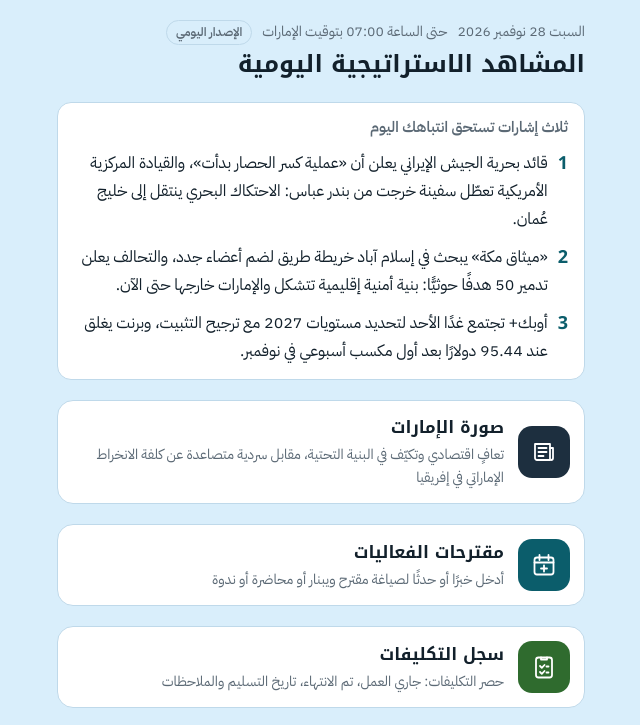
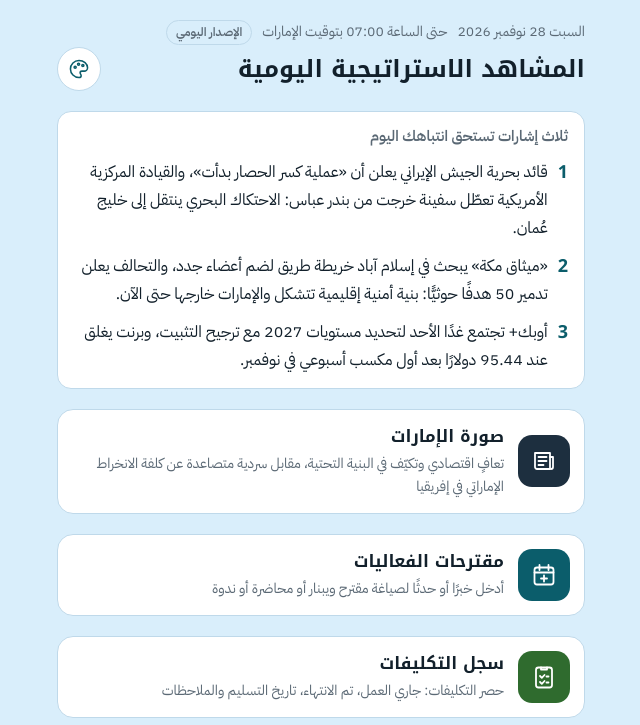
Before and after one commit to amkalhaddadi/scene, a plain HTML site: page index.html in a window 1280 px wide. Shown: the top 725 px of the page, without its empty margins (319-959 px from the left). Drawn offline with Linux system fonts and the light colour scheme.

Commit message:
Add background colour chooser button
Co-Authored-By: Claude Fable 5.2 <noreply@anthropic.com>
Claude-Session: https://claude.ai/code/session_01NmTqoAX5BvaXnpTXNtsdGa

```diff
--- a/index.html
+++ b/index.html
@@ -66,6 +66,17 @@ h1,h2,h3{font-family:var(--display);margin:0;text-wrap:balance;line-height:1.45}
 .icon svg{width:28px;height:28px}
 .tile h3{font-size:17px}
 .tile p{margin:0;font-size:14px;line-height:1.65;color:var(--muted)}
+.toprow{display:flex;align-items:center;justify-content:space-between;gap:10px}
+.palette{flex:none;width:44px;height:44px;border-radius:50%;background:var(--surface);border:1px solid var(--line);display:grid;place-items:center;cursor:pointer;padding:0;color:var(--accent)}
+.palette svg{width:24px;height:24px}
+.themes{background:var(--surface);border:1px solid var(--line);border-radius:14px;padding:12px 14px;display:flex;flex-direction:column;gap:10px}
+.themes[hidden]{display:none}
+.themes b{font-size:14px;color:var(--muted);font-weight:600}
+.swatches{display:grid;grid-template-columns:repeat(3,1fr);gap:12px 10px}
+.swatch{display:flex;flex-direction:column;align-items:center;gap:4px;background:none;border:0;padding:0;cursor:pointer;font-size:12px;color:var(--muted);min-width:48px}
+.swatch i{width:44px;height:44px;border-radius:50%;border:2px solid var(--line);display:block}
+.swatch[aria-pressed="true"] i{border-color:var(--accent);box-shadow:0 0 0 2px var(--surface) inset}
+.swatch[aria-pressed="true"]{color:var(--ink);font-weight:600}
 .foot{color:var(--muted);font-size:13px;line-height:1.7;border-top:1px solid var(--line);padding-top:14px}
 
 /* Scene */
@@ -126,12 +137,53 @@ h1,h2,h3{font-family:var(--display);margin:0;text-wrap:balance;line-height:1.45}
   var TAG={risk:"مخاطرة",opp:"فرصة",watch:"مراقبة"};
   var app=document.getElementById("app"), data=null;
 
+  /* Background colour chooser: light backgrounds only, so text and cards keep their contrast. */
+  var THEMES=[
+    {id:"sky",name:"سماوي",bg:"#D9EEFB",line:"#BFD9EA"},
+    {id:"white",name:"أبيض",bg:"#FFFFFF",line:"#D5DEE5"},
+    {id:"sand",name:"رملي",bg:"#F5EBDD",line:"#E2D2BC"},
+    {id:"mint",name:"أخضر فاتح",bg:"#DFF3E8",line:"#BFDDCB"},
+    {id:"rose",name:"وردي فاتح",bg:"#F9E6E8",line:"#E8C9CD"},
+    {id:"gray",name:"رمادي فاتح",bg:"#E9EDF0",line:"#CCD5DB"}
+  ];
+  var theme="sky", themesOpen=false;
+  try{theme=localStorage.getItem("scene-bg")||"sky"}catch(e){}
+  function applyTheme(id){
+    var t=THEMES[0];
+    THEMES.forEach(function(x){if(x.id===id)t=x});
+    theme=t.id;
+    var r=document.documentElement;
+    r.style.setProperty("--bg",t.bg); r.style.setProperty("--line",t.line);
+    r.style.background=t.bg; document.body.style.background=t.bg;
+    var m=document.querySelector('meta[name="theme-color"]'); if(m)m.setAttribute("content",t.bg);
+    try{localStorage.setItem("scene-bg",t.id)}catch(e){}
+  }
+  applyTheme(theme);
+  var PALETTE='<svg viewBox="0 0 28 28" '+S+'><path d="M14 4a10 10 0 1 0 0 20c1.700 0 2.500-1 2.500-2.200 0-1.500-1.200-2-1.200-3.300 0-1.200 1-2 2.200-2H20a4 4 0 0 0 4-4c0-4.700-4.500-8.500-10-8.500z"/><circle cx="9.500" cy="12" r="1.200"/><circle cx="13.500" cy="8.500" r="1.200"/><circle cx="18.500" cy="10" r="1.200"/></svg>';
+  function paletteBtn(){return '<button type="button" class="palette" data-palette aria-label="تغيير لون الخلفية" aria-expanded="'+themesOpen+'" aria-controls="themes">'+PALETTE+'</button>'}
+  function themePanel(){
+    var h='<section class="themes" id="themes"'+(themesOpen?'':' hidden')+'><b>لون الخلفية</b><div class="swatches">';
+    THEMES.forEach(function(t){h+='<button type="button" class="swatch" data-bg="'+t.id+'" aria-pressed="'+(t.id===theme)+'"><i style="background:'+t.bg+'"></i>'+t.name+'</button>'});
+    return h+'</div></section>';
+  }
+  app.addEventListener("click",function(e){
+    var el=e.target.closest?e.target.closest("[data-palette],[data-bg]"):null; if(!el)return;
+    var panel=document.getElementById("themes");
+    if(el.hasAttribute("data-palette")){
+      themesOpen=!themesOpen; el.setAttribute("aria-expanded",themesOpen);
+      if(panel)panel.hidden=!themesOpen;
+    }else{
+      applyTheme(el.getAttribute("data-bg"));
+      [].forEach.call(panel.querySelectorAll("[data-bg]"),function(b){b.setAttribute("aria-pressed",b.getAttribute("data-bg")===theme)});
+    }
+  });
+
   function esc(s){return String(s).replace(/[&<>"]/g,function(c){return {"&":"&amp;","<":"&lt;",">":"&gt;",'"':"&quot;"}[c]})}
   function icon(id){return '<span class="icon" style="background:var('+COLORS[id]+')" aria-hidden="true">'+ICONS[id]+'</span>'}
   function byId(id){for(var i=0;i<data.scenes.length;i++)if(data.scenes[i].id===id)return i;return -1}
 
   function home(){
-    var h='<header class="top"><div class="meta"><span>'+esc(data.dateLabel)+'</span><span>'+esc(data.asOf)+'</span><span class="badge">'+esc(data.edition)+'</span></div><h1>المشاهد الاستراتيجية اليومية</h1></header>';
+    var h='<header class="top"><div class="meta"><span>'+esc(data.dateLabel)+'</span><span>'+esc(data.asOf)+'</span><span class="badge">'+esc(data.edition)+'</span></div><div class="toprow"><h1>المشاهد الاستراتيجية اليومية</h1>'+paletteBtn()+'</div></header>'+themePanel();
     h+='<section class="signals"><h2>ثلاث إشارات تستحق انتباهك اليوم</h2><ol>';
     data.signals.forEach(function(s){h+='<li><a href="#'+s.scene+'">'+esc(s.text)+'</a></li>'});
     h+='</ol></section>';
@@ -148,7 +200,7 @@ h1,h2,h3{font-family:var(--display);margin:0;text-wrap:balance;line-height:1.45}
 
   function scene(i){
     var s=data.scenes[i], n=data.scenes.length, prev=data.scenes[(i-1+n)%n], next=data.scenes[(i+1)%n];
-    var h='<div class="bar"><a class="back" href="#home">→ كل المشاهد</a></div>';
+    var h='<div class="bar"><a class="back" href="#home">→ كل المشاهد</a>'+paletteBtn()+'</div>'+themePanel();
     h+='<header class="hero">'+icon(s.id)+'<div><h1>'+esc(s.name)+'</h1><div class="sub">'+esc(data.dateLabel)+'</div></div></header>';
     h+='<p class="lead">'+esc(s.headline)+'</p><p style="margin:0">'+esc(s.summary)+'</p>';
     h+='<section class="sec"><h2>أبرز التطورات</h2><div class="devs">';
@@ -168,7 +220,7 @@ h1,h2,h3{font-family:var(--display);margin:0;text-wrap:balance;line-height:1.45}
 
   function uae(){
     var u=data.uaeImage;
-    var h='<div class="bar"><a class="back" href="#home">→ الرئيسية</a></div>';
+    var h='<div class="bar"><a class="back" href="#home">→ الرئيسية</a>'+paletteBtn()+'</div>'+themePanel();
     h+='<header class="hero">'+icon("uae-image")+'<div><h1>'+esc(u.name)+'</h1><div class="sub">في الصحافة العالمية · '+esc(data.dateLabel)+'</div></div></header>';
     h+='<p class="lead">'+esc(u.headline)+'</p><p style="margin:0">'+esc(u.summary)+'</p>';
     h+='<section class="sec"><h2>أبرز ما نُشر عن الإمارات</h2><div class="devs">';
```
